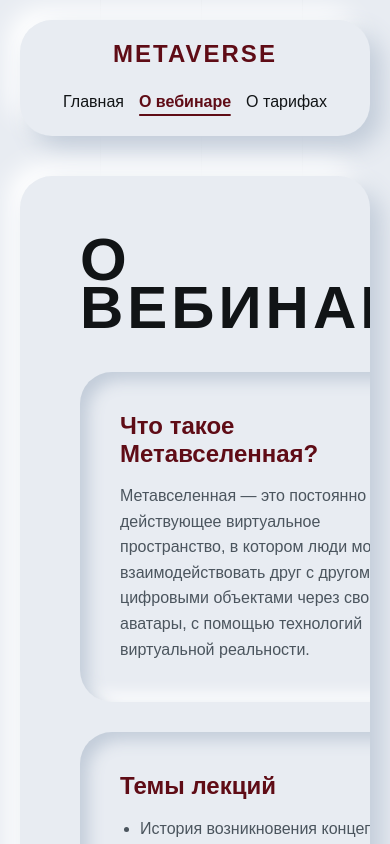
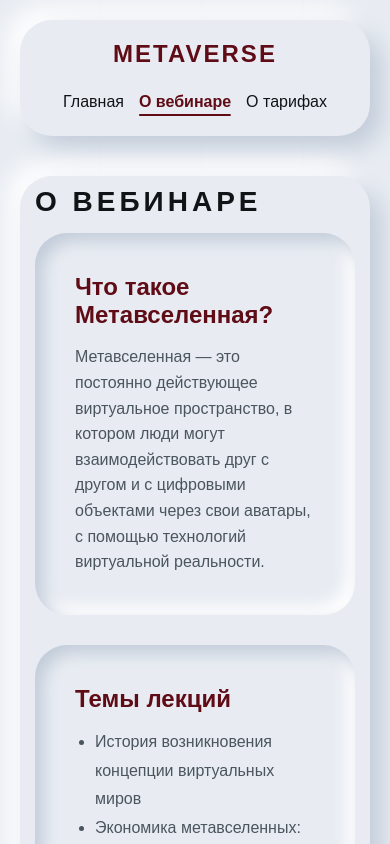
Before and after one commit to LyaBBzzz/MetaVerseSITE, a React (Vite) app: page /info in a window 390 px wide. Shown: the top 844 px of the page. Built offline with nearby package versions, Linux system fonts and the light colour scheme; a web font is replaced by a local one.

Commit message:
@media for WebinarInfo

```diff
--- a/index.html
+++ b/index.html
@@ -1,13 +1,16 @@
 <!doctype html>
 <html lang="en">
+
 <head>
   <meta charset="UTF-8" />
   <link rel="icon" type="image/svg+xml" href="/favicon.svg" />
   <meta name="viewport" content="width=device-width, initial-scale=1.0" />
-    <title>my-react-app</title>
+  <title>MetaVerse</title>
 </head>
+
 <body>
   <div id="root"></div>
   <script type="module" src="/src/main.jsx"></script>
 </body>
+
 </html>
--- /dev/null
+++ b/src/pages/WebinarInfo.css
@@ -0,0 +1,66 @@
+.webinar-container {
+  min-height: 600px;
+  padding: 60px;
+  display: flex;
+  gap: 60px;
+  align-items: center;
+  flex-wrap: wrap;
+}
+
+.webinar-title {
+  font-size: 60px;
+  margin-bottom: 40px;
+  color: var(--text-dark);
+  text-shadow: none;
+}
+
+.webinar-content {
+  flex: 1 1 500px;
+}
+
+.webinar-image-container {
+  flex: 1 1 400px;
+  display: flex;
+  justify-content: center;
+  align-items: center;
+  position: relative;
+}
+
+@media (max-width: 768px) {
+  .webinar-container {
+    padding: 30px;
+    gap: 30px;
+  }
+
+  .webinar-title {
+    font-size: 40px;
+  }
+
+  .webinar-content,
+  .webinar-image-container {
+    flex: 1 1 100%;
+  }
+}
+
+@media (max-width: 480px) {
+  .webinar-container {
+    padding: 15px;
+    gap: 20px;
+  }
+
+  .webinar-title {
+    font-size: 28px;
+    margin-bottom: 20px;
+    word-break: break-word; /* чтобы длинные слова не ломали верстку на маленьких экранах */
+  }
+}
+
+@media (max-width: 365px) {
+  .webinar-container {
+    padding: 10px;
+  }
+
+  .webinar-title {
+    font-size: 24px;
+  }
+}
--- a/src/pages/WebinarInfo.jsx
+++ b/src/pages/WebinarInfo.jsx
@@ -1,13 +1,14 @@
 import React from 'react';
 import '../components/Tariffs.css'; // Reuse some typography styles
+import './WebinarInfo.css';
 
 const WebinarInfo = () => {
   return (
-    <div className="neumorphic-card animate-fade-in-up" style={{ minHeight: '600px', padding: '60px', display: 'flex', gap: '60px', alignItems: 'center', flexWrap: 'wrap' }}>
+    <div className="neumorphic-card animate-fade-in-up webinar-container">
 
       {/* Контентная часть */}
-      <div style={{ flex: '1 1 500px' }}>
-        <h1 className="title-large" style={{ fontSize: '60px', marginBottom: '40px', color: 'var(--text-dark)', textShadow: 'none' }}>
+      <div className="webinar-content">
+        <h1 className="title-large webinar-title">
           О ВЕБИНАРЕ
         </h1>
 
@@ -39,7 +40,7 @@ const WebinarInfo = () => {
       </div>
 
       {/* Изображение */}
-      <div style={{ flex: '1 1 400px', display: 'flex', justifyContent: 'center', alignItems: 'center', position: 'relative' }}>
+      <div className="webinar-image-container">
         <div className="neumorphic-card" style={{
           position: 'absolute',
           width: '80%',
```
Lines whose indentation alone changed are shown as unchanged.
